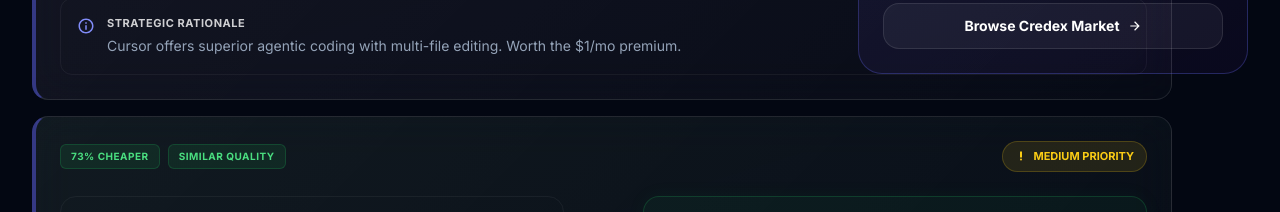
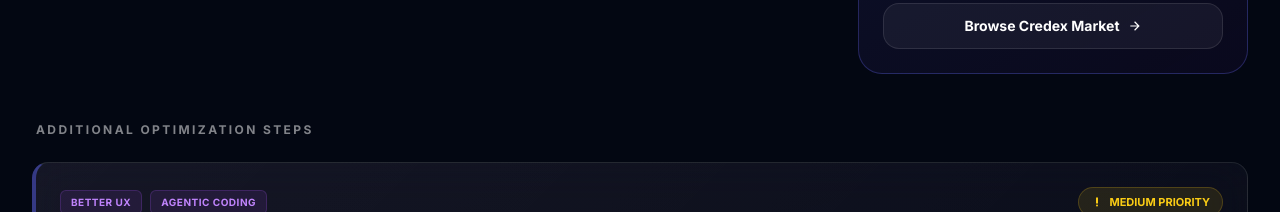
Before and after one commit to Chusmalatha/SpendWise, a React (Vite) app in the folder frontend/: page /results/demo in a window 1280 px wide. Shown: the part 1180-1392 px from the top of the page. Built offline with nearby package versions, Linux system fonts and the light colour scheme; no server answers.

Commit message:
new branch

```diff
--- a/frontend/src/pages/ResultsDashboard.tsx
+++ b/frontend/src/pages/ResultsDashboard.tsx
@@ -197,7 +197,7 @@
   ];
 
   return (
-    <div className="bg-dark-900 min-h-screen overflow-hidden">
+    <div className="bg-dark-900 min-h-screen overflow-x-hidden">
       <Navbar />
 
       <div
@@ -314,9 +314,9 @@
         {/* MAIN DASHBOARD */}
         <div className="flex flex-col xl:flex-row gap-8 items-start">
           {/* LEFT */}
-          <div className="space-y-6 min-w-0 flex-1 w-full">
+          <div className="min-w-0 flex-1">
             {/* Left Header */}
-            <div className="flex items-center justify-between px-1 min-h-[48px]">
+            <div className="flex items-center justify-between px-1 min-h-[48px] mb-6">
               <div className="flex items-center gap-3">
                 <div className="w-8 h-8 rounded-xl bg-indigo-500/20 flex items-center justify-center text-indigo-400">
                   <MdInsights size={20} />
@@ -332,32 +332,36 @@
               </div>
             </div>
 
-            {/* Cards */}
-            <div className="space-y-4">
             {/* First card stays beside chart */}
-  {data.recommendations[0] && (
+            {data.recommendations.length > 0 ? (
               <ResultCard
                 key={data.recommendations[0].id}
                 rec={data.recommendations[0]}
                 index={0}
               />
-  )}
+            ) : (
+              <motion.div
+                initial={{ opacity: 0, scale: 0.95 }}
+                animate={{ opacity: 1, scale: 1 }}
+                className="glass-card p-10 border-green-500/20 bg-green-500/5 text-center flex flex-col items-center justify-center min-h-[300px]"
+              >
+                <div className="w-16 h-16 rounded-full bg-green-500/10 flex items-center justify-center mb-6">
+                  <MdCheck className="text-3xl text-green-400" />
+                </div>
 
-  {/* Remaining cards full width */}
-  {data.recommendations.slice(1).length > 0 && (
-    <div className="xl:w-[calc(100vw-140px)] xl:max-w-none">
-      <div className="space-y-4">
-        {data.recommendations.slice(1).map((rec, i) => (
-          <ResultCard
-            key={rec.id}
-            rec={rec}
-            index={i + 1}
-          />
-        ))}
+                <h3 className="text-white font-bold text-xl mb-3">Your Stack is Optimized</h3>
+
+                <p className="text-slate-400 text-sm max-w-xs leading-relaxed">
+                  Great job! We analyzed your tools and couldn't find any immediate overpayments or redundancies. You're already using the most cost-effective plans for your scale.
+                </p>
+
+                <div className="mt-8 flex gap-3">
+                  <div className="px-3 py-1 rounded-full bg-green-500/10 border border-green-500/20 text-green-400 text-[10px] font-bold uppercase tracking-wider">
+                    Maximum Efficiency
                   </div>
                 </div>
+              </motion.div>
             )}
-</div>
           </div>
 
           {/* RIGHT */}
@@ -567,6 +571,25 @@
           </div>
         </div>
 
+        {/* REMAINING RECOMMENDATIONS */}
+        {data.recommendations.slice(1).length > 0 && (
+          <div className="mt-12 space-y-4">
+            <h3 className="text-white/50 text-xs font-bold uppercase tracking-[0.2em] px-1 mb-6">
+              Additional Optimization Steps
+            </h3>
+
+            <div className="space-y-4">
+              {data.recommendations.slice(1).map((rec, i) => (
+                <ResultCard
+                  key={rec.id}
+                  rec={rec}
+                  index={i + 1}
+                />
+              ))}
+            </div>
+          </div>
+        )}
+
         {/* AI SUMMARY BELOW DASHBOARD */}
         <motion.div
           initial={{ opacity: 0, y: 20 }}
```
Lines whose indentation alone changed are shown as unchanged.
